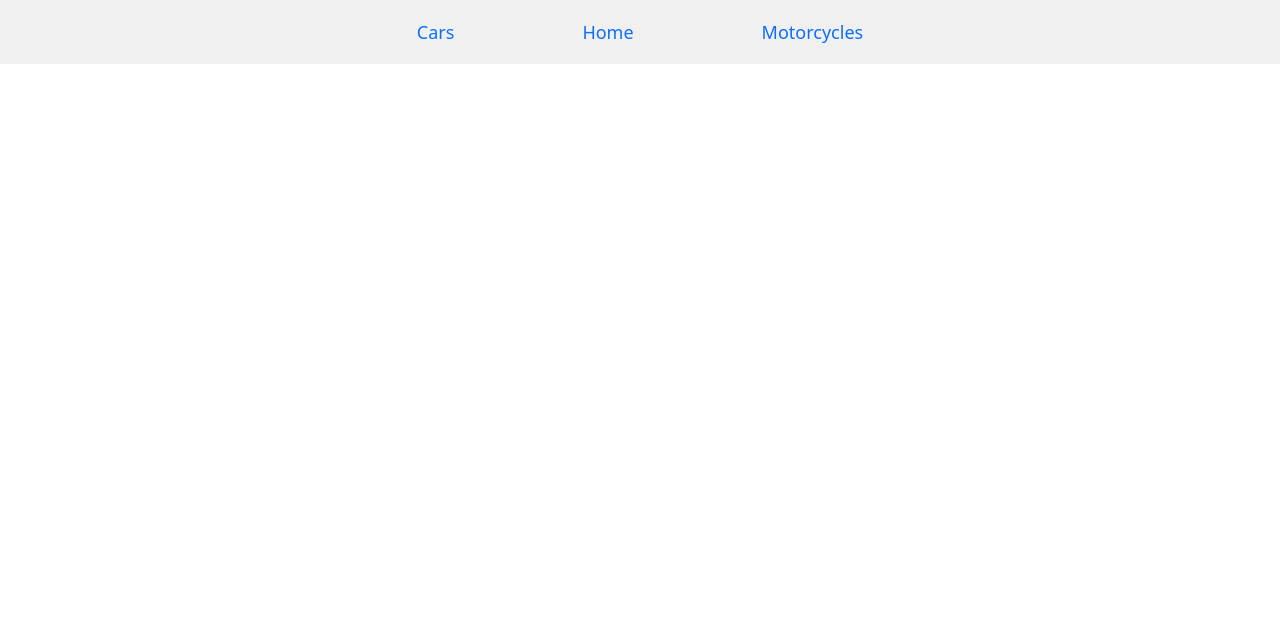
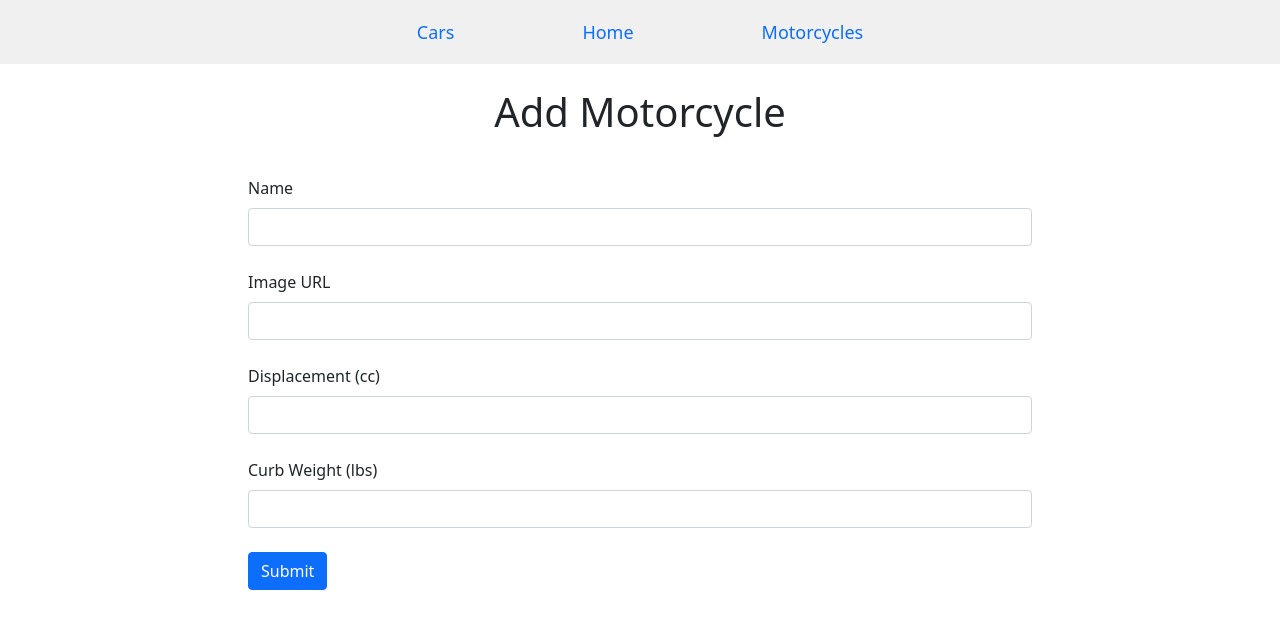
Before and after one commit to rithwiksivakumar/itp-404-final-project-frontend, a React (Create React App) app: page /motorcycles/add in a window 1280 px wide. Shown: the top 628 px of the page. Built offline with nearby package versions, Linux system fonts and the light colour scheme; no server answers.

Commit message:
add functionality working

```diff
--- a/src/App.css
+++ b/src/App.css
@@ -10,7 +10,8 @@ a {
 
 .home,
 .cars,
-.update-page {
+.update-page,
+.add-page {
   margin-left: auto;
   margin-right: auto;
   width: 800px;
@@ -19,6 +20,17 @@ a {
   padding-top: 0px;
   text-align: center;
   font-size: 18px;
+}
+
+.cars .add-button-wrapper,
+.motorcycles .add-button-wrapper {
+  text-align: center;
+  margin-bottom: 16px;
+}
+
+.cars .add-button-wrapper button,
+.motorcycles .add-button-wrapper button {
+  width: 144px;
 }
 
 .display-tile {
--- a/src/App.js
+++ b/src/App.js
@@ -8,6 +8,8 @@ import "./App.css";
 import VehiclePage from "./components/VehiclePage";
 import UpdateCar from "./components/UpdateCar";
 import UpdateMotorcycle from "./components/UpdateMotorcycle";
+import AddCar from "./components/AddCar";
+import AddMotorcycle from "./components/AddMotorcycle";
 
 class App extends React.Component {
   render() {
@@ -15,6 +17,8 @@ class App extends React.Component {
       <div className="App">
         <Router>
           <Switch>
+            <Route path="/cars/add" component={AddCar} />
+            <Route path="/motorcycles/add" component={AddMotorcycle} />
             <Route
               path="/motorcycles/:id/update"
               component={UpdateMotorcycle}
--- /dev/null
+++ b/src/components/AddCar.js
@@ -0,0 +1,129 @@
+import React from "react";
+import Navbar from "./Nav";
+
+class AddCar extends React.Component {
+  constructor(props) {
+    super(props);
+    this.state = {
+      name: "",
+      img: "",
+      horsepower: "",
+      weight: "",
+    };
+    this.handleNameChange = this.handleNameChange.bind(this);
+    this.handleImgChange = this.handleImgChange.bind(this);
+    this.handleHorsepowerChange = this.handleHorsepowerChange.bind(this);
+    this.handleWeightChange = this.handleWeightChange.bind(this);
+    this.handleSubmit = this.handleSubmit.bind(this);
+  }
+
+  handleNameChange(event) {
+    this.setState({ name: event.target.value });
+  }
+
+  handleImgChange(event) {
+    this.setState({ img: event.target.value });
+  }
+
+  handleHorsepowerChange(event) {
+    this.setState({ horsepower: event.target.value });
+  }
+
+  handleWeightChange(event) {
+    this.setState({ weight: event.target.value });
+  }
+
+  handleSubmit(event) {
+    event.preventDefault();
+    console.log("Submitted");
+    fetch(`https://itp-404-final-project-server.herokuapp.com/api/cars/`, {
+      method: "POST",
+      body: JSON.stringify({
+        name: this.state.name,
+        img: this.state.img,
+        horsepower: parseInt(this.state.horsepower),
+        weight: parseInt(this.state.weight),
+      }),
+      headers: {
+        "Content-type": "application/json",
+      },
+    })
+      .then((response) => {
+        return response.json();
+      })
+      .then((data) => {
+        this.setState({
+          name: data.name,
+          img: data.img,
+          horsepower: data.horsepower,
+          weight: data.weight,
+        });
+      });
+  }
+
+  render() {
+    return (
+      <>
+        <Navbar />
+        <div className="add-page">
+          <h1>Add Car</h1>
+          <form onSubmit={this.handleSubmit}>
+            <div className="mx-2">
+              <label className="form-label" htmlFor="name">
+                Name
+              </label>
+              <input
+                type="name"
+                className="form-control"
+                id="name"
+                value={this.state.name}
+                onChange={this.handleNameChange}
+              />
+            </div>
+            <div className="my-4 mx-2">
+              <label className="form-label" htmlFor="img-url">
+                Image URL
+              </label>
+              <input
+                type="url"
+                className="form-control"
+                id="img-url"
+                value={this.state.img}
+                onChange={this.handleImgChange}
+              />
+            </div>
+            <div className="my-4 mx-2">
+              <label className="form-label" htmlFor="power">
+                Horsepower
+              </label>
+              <input
+                type="number"
+                className="form-control"
+                id="power"
+                value={this.state.horsepower}
+                onChange={this.handleHorsepowerChange}
+              />
+            </div>
+            <div className="my-4 mx-2">
+              <label className="form-label" htmlFor="curb-weight">
+                Curb Weight (lbs)
+              </label>
+              <input
+                type="number"
+                className="form-control"
+                id="curb-weight"
+                value={this.state.weight}
+                onChange={this.handleWeightChange}
+              />
+            </div>
+            <button type="submit" className="btn btn-primary mx-2">
+              Submit
+            </button>
+          </form>
+        </div>
+      </>
+    );
+  }
+}
+
+export default AddCar;
--- /dev/null
+++ b/src/components/AddMotorcycle.js
@@ -0,0 +1,132 @@
+import React from "react";
+import Navbar from "./Nav";
+
+class AddMotorcycle extends React.Component {
+  constructor(props) {
+    super(props);
+    this.state = {
+      name: "",
+      img: "",
+      displacement: "",
+      weight: "",
+    };
+    this.handleNameChange = this.handleNameChange.bind(this);
+    this.handleImgChange = this.handleImgChange.bind(this);
+    this.handleDisplacementChange = this.handleDisplacementChange.bind(this);
+    this.handleWeightChange = this.handleWeightChange.bind(this);
+    this.handleSubmit = this.handleSubmit.bind(this);
+  }
+
+  handleNameChange(event) {
+    this.setState({ name: event.target.value });
+  }
+
+  handleImgChange(event) {
+    this.setState({ img: event.target.value });
+  }
+
+  handleDisplacementChange(event) {
+    this.setState({ displacement: event.target.value });
+  }
+
+  handleWeightChange(event) {
+    this.setState({ weight: event.target.value });
+  }
+
+  handleSubmit(event) {
+    event.preventDefault();
+    console.log("Submitted");
+    fetch(
+      `https://itp-404-final-project-server.herokuapp.com/api/motorcycles/`,
+      {
+        method: "POST",
+        body: JSON.stringify({
+          name: this.state.name,
+          img: this.state.img,
+          displacement: parseInt(this.state.displacement),
+          weight: parseInt(this.state.weight),
+        }),
+        headers: {
+          "Content-type": "application/json",
+        },
+      }
+    )
+      .then((response) => {
+        return response.json();
+      })
+      .then((data) => {
+        this.setState({
+          name: data.name,
+          img: data.img,
+          displacement: data.displacement,
+          weight: data.weight,
+        });
+      });
+  }
+
+  render() {
+    return (
+      <>
+        <Navbar />
+        <div className="add-page">
+          <h1>Add Motorcycle</h1>
+          <form onSubmit={this.handleSubmit}>
+            <div className="mx-2">
+              <label className="form-label" htmlFor="name">
+                Name
+              </label>
+              <input
+                type="name"
+                className="form-control"
+                id="name"
+                value={this.state.name}
+                onChange={this.handleNameChange}
+              />
+            </div>
+            <div className="my-4 mx-2">
+              <label className="form-label" htmlFor="img-url">
+                Image URL
+              </label>
+              <input
+                type="url"
+                className="form-control"
+                id="img-url"
+                value={this.state.img}
+                onChange={this.handleImgChange}
+              />
+            </div>
+            <div className="my-4 mx-2">
+              <label className="form-label" htmlFor="power">
+                Displacement (cc)
+              </label>
+              <input
+                type="number"
+                className="form-control"
+                id="power"
+                value={this.state.displacement}
+                onChange={this.handleDisplacementChange}
+              />
+            </div>
+            <div className="my-4 mx-2">
+              <label className="form-label" htmlFor="curb-weight">
+                Curb Weight (lbs)
+              </label>
+              <input
+                type="number"
+                className="form-control"
+                id="curb-weight"
+                value={this.state.weight}
+                onChange={this.handleWeightChange}
+              />
+            </div>
+            <button type="submit" className="btn btn-primary mx-2">
+              Submit
+            </button>
+          </form>
+        </div>
+      </>
+    );
+  }
+}
+
+export default AddMotorcycle;
--- a/src/components/Cars.js
+++ b/src/components/Cars.js
@@ -1,6 +1,7 @@
 import React from "react";
 import DisplayTile from "./DisplayTile";
 import Navbar from "./Nav";
+import { Link } from "react-router-dom";
 
 class Cars extends React.Component {
   constructor(props) {
@@ -26,6 +27,13 @@ class Cars extends React.Component {
           <Navbar activePosition={-1} />
           <div className="cars">
             <h1>Cars</h1>
+            <div className="add-button-wrapper">
+              <Link to="/cars/add">
+                <button type="button" className="btn btn-primary">
+                  Add Car
+                </button>
+              </Link>
+            </div>
             {this.state.cars.map((car) => {
               return (
                 <DisplayTile
--- a/src/components/Motorcycles.js
+++ b/src/components/Motorcycles.js
@@ -1,6 +1,7 @@
 import React from "react";
 import DisplayTile from "./DisplayTile";
 import Navbar from "./Nav";
+import { Link } from "react-router-dom";
 
 class Motorcycles extends React.Component {
   constructor(props) {
@@ -23,9 +24,16 @@ class Motorcycles extends React.Component {
     if (this.state.motorcycles.length > 0) {
       return (
         <>
-          <Navbar activePosition={-1} />
+          <Navbar activePosition={1} />
           <div className="motorcycles">
             <h1>Motorcycle</h1>
+            <div className="add-button-wrapper">
+              <Link to="/motorcycles/add">
+                <button type="button" className="btn btn-primary">
+                  Add Motorcycle
+                </button>
+              </Link>
+            </div>
             {this.state.motorcycles.map((motorcycle) => {
               return (
                 <DisplayTile
--- a/src/components/UpdateMotorcycle.js
+++ b/src/components/UpdateMotorcycle.js
@@ -127,7 +127,7 @@ class UpdateMotorcycle extends React.Component {
               </div>
               <div className="my-4 mx-2">
                 <label className="form-label" htmlFor="power">
-                  Displacement
+                  Displacement (cc)
                 </label>
                 <input
                   type="number"
```
